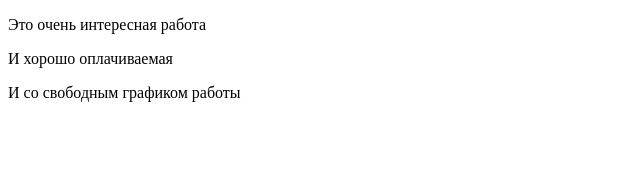
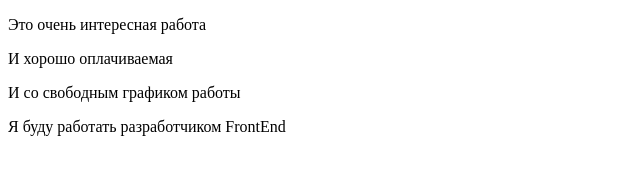
Before and after one commit to isinglee/homework, a plain HTML site: page index.html in a window 1280 px wide. Shown: the whole page, without its empty margins (0-640 px from the left). Drawn offline with Linux system fonts and the light colour scheme.

Commit message:
added goal
Added menu item #4

```diff
--- a/index.html
+++ b/index.html
@@ -16,5 +16,9 @@
            <p class="center">
              И со свободным графиком работы
            </p>
+
+            <p class="center">
+             Я буду работать разработчиком FrontEnd
+           </p>
     </body>
 </html>
```
